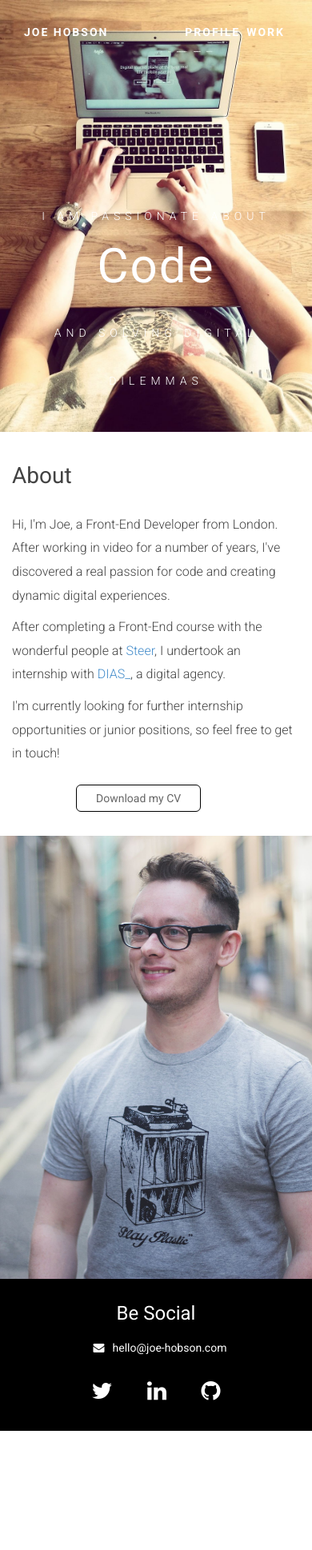
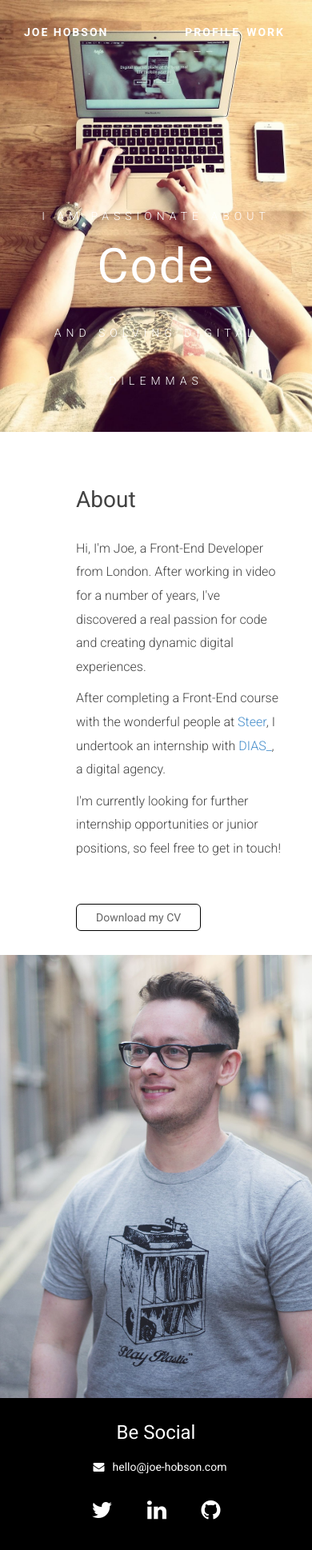
Before and after one commit to fant0mex/portfolio, a Jekyll site: the page built from 01-profile.md, in a window 390 px wide. Shown: the whole page at 80% size. Built offline with Jekyll 4.4.1, drawn with Linux system fonts in a browser that asks for light colours; nearby versions of some CDN libraries; before the commit the page ends 1789 px from its top, so only the background shows below that.

Commit message:
profile responsive image

```diff
--- a/01-profile.md
+++ b/01-profile.md
@@ -6,7 +6,7 @@
 
 <div class="clearfix">
   <section class="about">
-    <div class="col-sm-7">
+    <div class="col-md-7">
       <div class="bio">
         <h3>About</h3>
         <p>Hi, I'm Joe, a Front-End Developer from London. After working in video for a number of years,
@@ -19,7 +19,7 @@
         <a href="#" target="_blank" class="btn">Download my CV</a>
       </div>
     </div>
-    <div class="col-sm-5 special">
+    <div class="col-md-5 special">
       <div class="profile-pic">
         <img src="../img/joe_profile.jpg">
       </div>
--- a/_sass/main.sass
+++ b/_sass/main.sass
@@ -453,9 +453,7 @@
 /*Profile*/
 
 .bio, .blogfull
-  padding: 0
-  +respond-to(not-sm)
-    padding: 30px 20px 30px 80px
+  padding: 30px 20px 30px 80px
   body
     background-color: #eee
   h3
--- a/css/main.css
+++ b/css/main.css
@@ -607,24 +607,18 @@
 /*Profile */
 /* line 455, ../_sass/main.sass */
 .bio, .blogfull {
-  padding: 0;
+  padding: 30px 20px 30px 80px;
 }
-@media only screen and (min-width: 1044px) {
-  /* line 455, ../_sass/main.sass */
-  .bio, .blogfull {
-    padding: 30px 20px 30px 80px;
-  }
-}
-/* line 459, ../_sass/main.sass */
+/* line 457, ../_sass/main.sass */
 .bio body, .blogfull body {
   background-color: #eeeeee;
 }
-/* line 461, ../_sass/main.sass */
+/* line 459, ../_sass/main.sass */
 .bio h3, .blogfull h3 {
   font-size: 28px;
   padding: 20px 0;
 }
-/* line 464, ../_sass/main.sass */
+/* line 462, ../_sass/main.sass */
 .bio p, .blogfull p {
   padding-right: 4px;
   line-height: 1.85;
@@ -632,29 +626,29 @@
   font-weight: 300;
 }
 @media only screen and (min-width: 768px) {
-  /* line 464, ../_sass/main.sass */
+  /* line 462, ../_sass/main.sass */
   .bio p, .blogfull p {
     padding: 0 130px 20px 0;
   }
 }
-/* line 471, ../_sass/main.sass */
+/* line 469, ../_sass/main.sass */
 .bio p:last-child, .blogfull p:last-child {
   margin-bottom: 24px;
 }
 
-/* line 475, ../_sass/main.sass */
+/* line 473, ../_sass/main.sass */
 .profile-pic img {
   width: 100%;
   height: 100%;
 }
 
-/* line 478, ../_sass/main.sass */
+/* line 476, ../_sass/main.sass */
 .cv {
   padding-left: 80px;
   padding-bottom: 30px;
 }
 
-/* line 481, ../_sass/main.sass */
+/* line 479, ../_sass/main.sass */
 .btn {
   background-color: white;
   border-radius: 6px;
@@ -667,7 +661,7 @@
   text-shadow: 0px 1px 0px white;
 }
 
-/* line 491, ../_sass/main.sass */
+/* line 489, ../_sass/main.sass */
 .special {
   padding: 0;
 }
```
